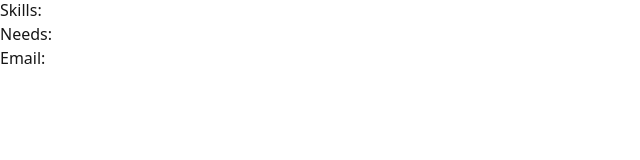
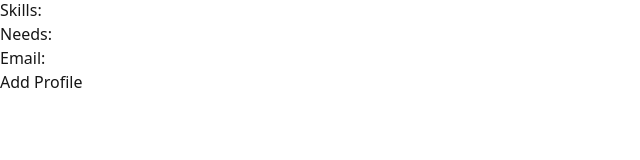
Before and after one commit to timabloom/skill-swap, a React (Vite) app in the folder Frontend/: page /profile in a window 1280 px wide. Shown: the part 130-290 px from the top of the page, without its empty margins (0-640 px from the left). Built offline with nearby package versions, Linux system fonts and the light colour scheme; no server answers.

Commit message:
feat: implemen create profile request

```diff
--- /dev/null
+++ b/Frontend/src/apiRequests/postProfile.ts
@@ -0,0 +1,28 @@
+interface PostProfileBody {
+    clerkId?: string
+    name: string
+    bio?: string
+    imageUrl?: string
+    skills?: string[]
+    needs?: string[]
+    email?: string
+}
+
+export async function postProfile(PostProfileBody: PostProfileBody) {
+    if (!PostProfileBody.clerkId) return;
+    try {
+        const response = await fetch('http://localhost:5257/Profiles', {
+            method: 'POST',
+            headers: {
+                'Content-Type': 'application/json',
+            },
+            body: JSON.stringify({
+                PostProfileBody
+            }),
+        })
+
+        console.log(await response.json());
+    } catch (error) {
+        console.error(error)
+    }
+}
--- a/Frontend/src/routes/profile.lazy.tsx
+++ b/Frontend/src/routes/profile.lazy.tsx
@@ -1,10 +1,13 @@
 import { createLazyFileRoute } from '@tanstack/react-router'
+import { postProfile } from '../apiRequests/postProfile'
+import { useUser } from '@clerk/clerk-react'
 
 export const Route = createLazyFileRoute('/profile')({
   component: Profile,
 })
 
 function Profile() {
+  const { user } = useUser()
 
   return (
     <div>
@@ -14,6 +17,7 @@ function Profile() {
       <p>Skills: </p>
       <p>Needs: </p>
       <p>Email:</p>
+      <button onClick={() => postProfile({ clerkId: user?.id, name: 'test'})}>Add Profile</button>
     </div>
   )
 }
```
